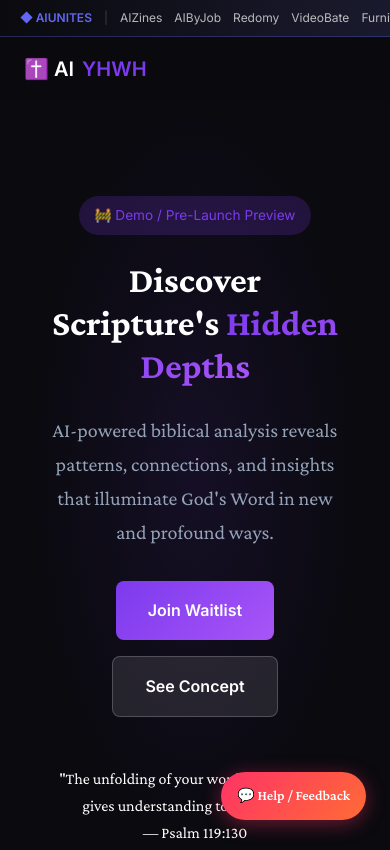
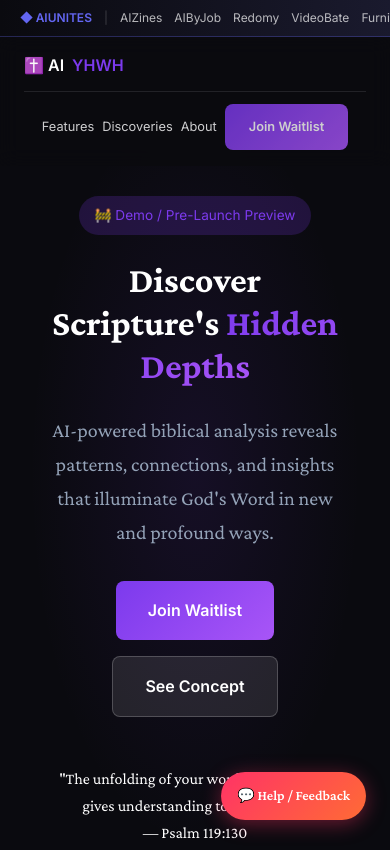
Before and after one commit to AIUNITES/aiyhwh-site, a plain HTML site: page index.html in a window 390 px wide. Shown: the top 850 px of the page. Drawn offline with nearby package versions, Linux system fonts and the light colour scheme.

Commit message:
Auto-publish: 2026-01-25 08:30:03

```diff
--- a/css/style.css
+++ b/css/style.css
@@ -75,8 +75,40 @@
 /* Responsive */
 @media (max-width: 768px) {
   .nav { top: 32px; }
-  .nav-links { display: none; }
+
+  /* Nav - show below logo on mobile */
+  .nav-container {
+    flex-wrap: wrap;
+    gap: 0.75rem;
+  }
+
+  .nav-links {
+    width: 100%;
+    justify-content: center;
+    gap: 1rem;
+    padding-top: 0.75rem;
+    border-top: 1px solid rgba(255,255,255,0.1);
+  }
+
+  .nav-links a {
+    font-size: 0.85rem;
+  }
+
   .hero { padding-top: 10rem; }
   .hero h1 { font-size: 2.25rem; }
   .footer-content { flex-direction: column; text-align: center; }
 }
+
+@media (max-width: 480px) {
+  .nav-links {
+    gap: 0.5rem;
+  }
+
+  .nav-links a {
+    font-size: 0.8rem;
+  }
+
+  .logo {
+    font-size: 1rem;
+  }
+}
```
